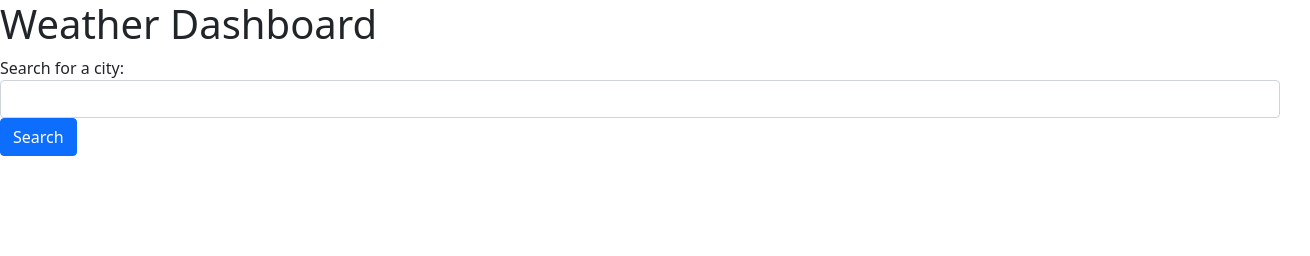
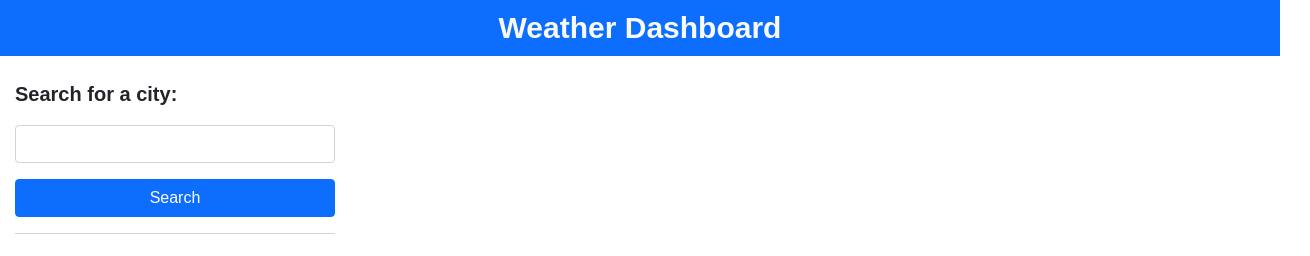
Before and after one commit to rileyjess/stratus-cloud, a plain HTML site: page index.html in a window 1280 px wide. Shown: the whole page, 1310 px wide, since content can reach past the window. Drawn offline with nearby package versions, Linux system fonts and the light colour scheme.

Commit message:
Added basic styling with Boostrap and CSS elements

```diff
--- a/assets/css/style.css
+++ b/assets/css/style.css
@@ -0,0 +1,37 @@
+/* Universal styles */
+* {
+    font-family: Arial, Helvetica, sans-serif;
+    margin: 0;
+    padding: 0;
+    box-sizing: border-box;
+}
+
+/* Main header styles */
+h1 {
+    font-size: 30px;
+    font-weight: bold;
+    padding: 10px;
+}
+
+/* Styles for the search form and search history panel */
+    .city-search {
+        margin: 15px;
+        height: 100vh;
+    }
+
+    .search-form {
+        border-bottom: 1px solid lightgray;
+    }
+
+    .city-search-header {
+        font-size: 20px;
+        font-weight: bold;
+    }
+
+    .btn {
+        width: 100%;
+    }
+
+    .search-history {
+        margin: 15px;
+    }
--- a/index.html
+++ b/index.html
@@ -11,26 +11,26 @@
 </head>
 
 <body>
-  <header>
+  <header class="text-light bg-primary text-center">
     <h1>Weather Dashboard</h1>
   </header>
 
-  <main>
-    <aside class="city-search">
+  <main class="d-flex">
+    <aside class="city-search col-3">
       <!-- A form where users can search for a city -->
-        <form>
+      <form class="search-form">
         <div class="form-group">
-              <label for="searchInput">Search for a city:</label>
-              <input type="text" class="form-control" id="searchInput">
+          <label for="searchInput" class="city-search-header mb-3">Search for a city:</label>
+          <input type="text" class="form-control mb-3" id="searchInput">
         </div>
-            <button type="submit" class="btn btn-primary">Search</button>
+        <button type="submit" class="btn btn-primary mb-3">Search</button>
       </form>
 
       <!-- Search history will be appended here -->
       <section class="search-history"></section>
     </aside>
 
-    <section class="weather-info">
+    <section class="weather-info col-9">
       <!-- City name, the date, temperature, humidity, and wind speed will be appended here -->
       <section class="current-conditions">
       </section>
```
Lines whose indentation alone changed are shown as unchanged.
